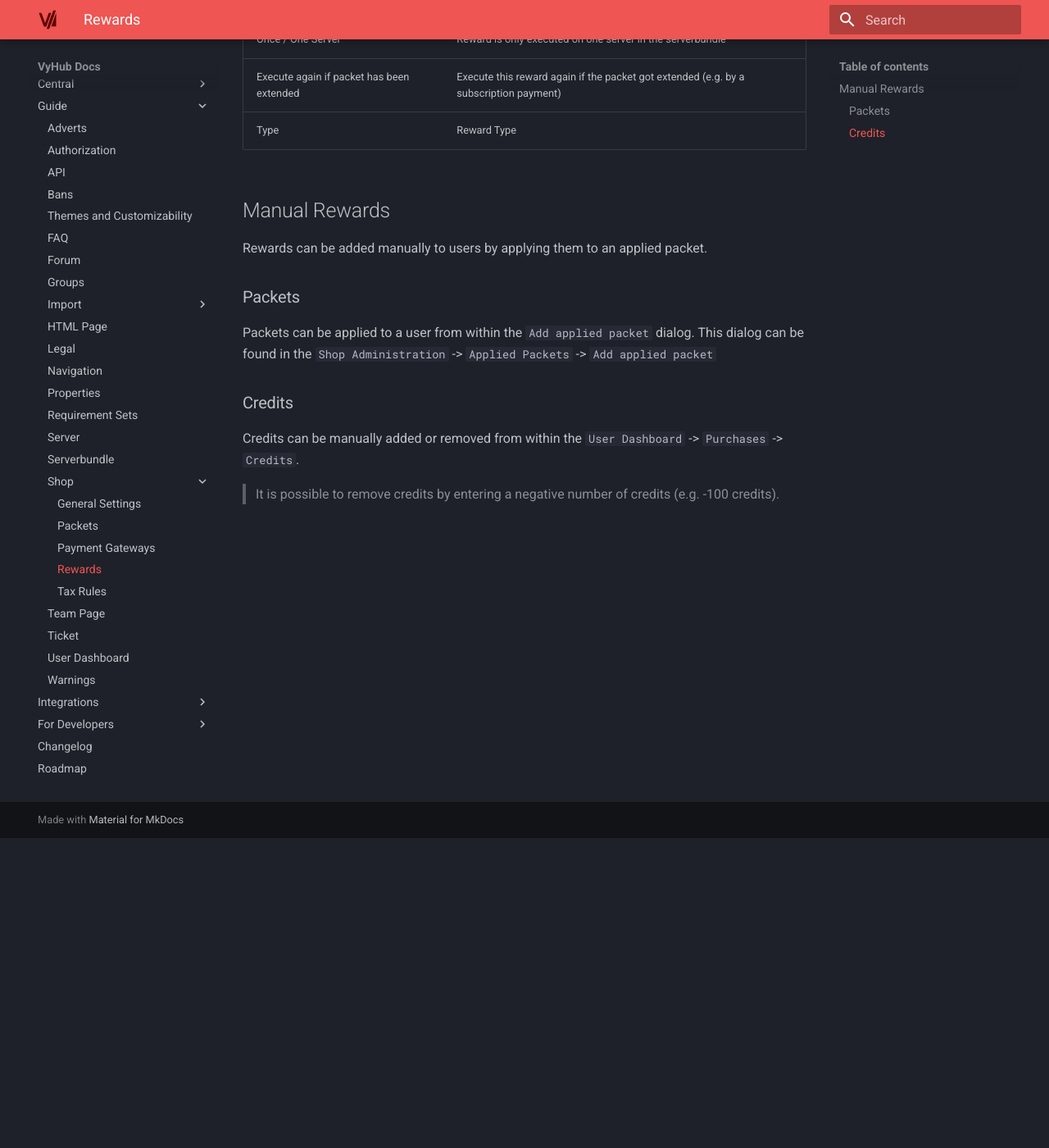
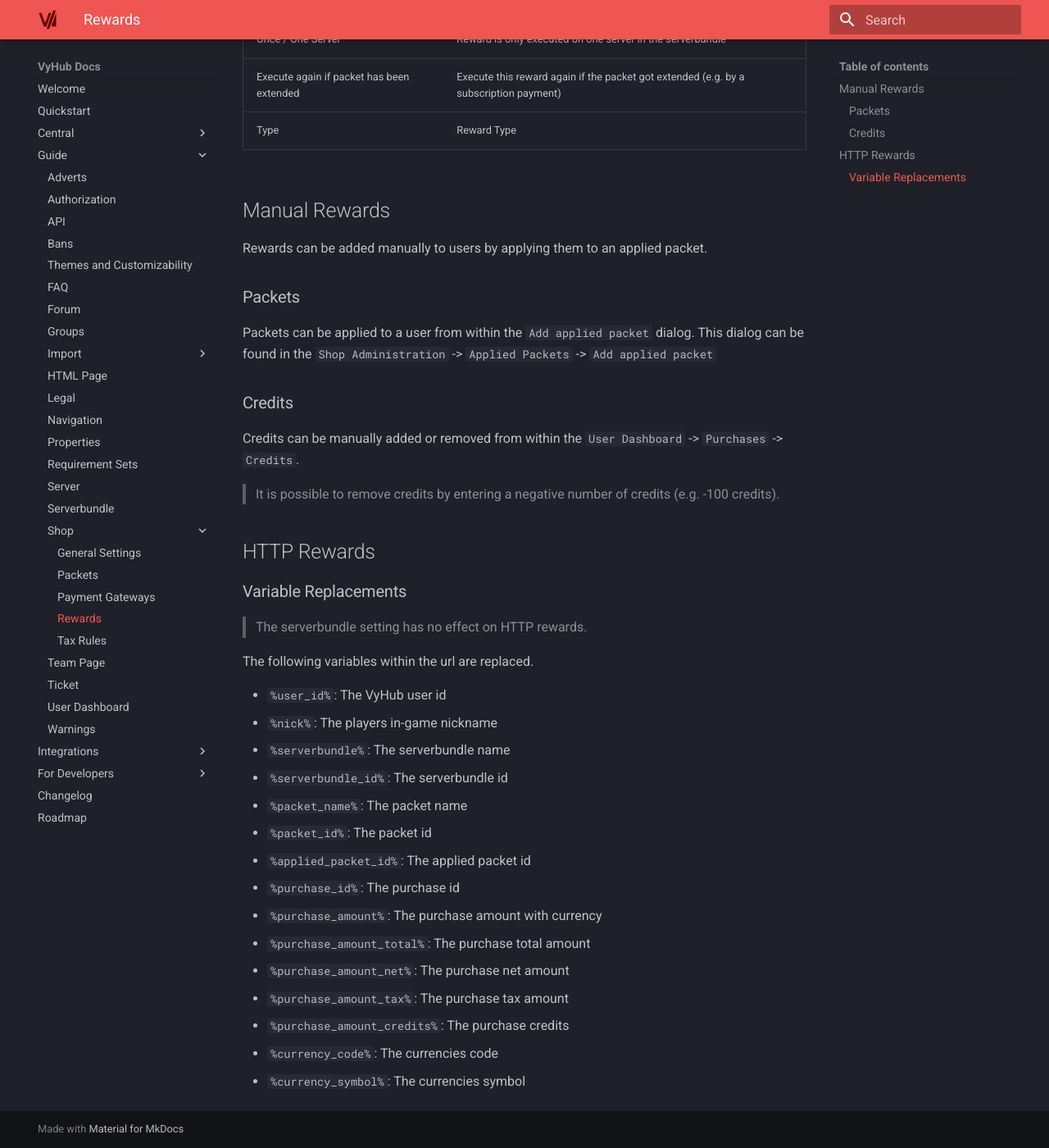
Before and after one commit to nyx-project/vyhub-documentation, an MkDocs documentation site: the page built from docs/guide/shop/reward.md, in a window 1280 px wide and 1400 px high, scrolled down 378 px. Shown: the whole window at 82% size. Built offline with MkDocs 1.6.1 and Material for MkDocs 9.7.7, drawn with Linux system fonts in a browser that asks for light colours; the version menu is left out.

Commit message:
Add 1.5.10 changelog and http rewards docs

```diff
--- a/docs/guide/shop/reward.md
+++ b/docs/guide/shop/reward.md
@@ -22,3 +22,27 @@
 Credits can be manually added or removed from within the `User Dashboard` -> `Purchases` -> `Credits`.
 
 > It is possible to remove credits by entering a negative number of credits (e.g. -100 credits).
+
+## HTTP Rewards
+
+### Variable Replacements
+
+> The serverbundle setting has no effect on HTTP rewards.
+
+The following variables within the url are replaced.
+
+- `%user_id%`: The VyHub user id
+- `%nick%`: The players in-game nickname
+- `%serverbundle%`: The serverbundle name
+- `%serverbundle_id%`: The serverbundle id
+- `%packet_name%`: The packet name
+- `%packet_id%`: The packet id
+- `%applied_packet_id%`: The applied packet id
+- `%purchase_id%`: The purchase id
+- `%purchase_amount%`: The purchase amount with currency
+- `%purchase_amount_total%`: The purchase total amount
+- `%purchase_amount_net%`: The purchase net amount
+- `%purchase_amount_tax%`: The purchase tax amount
+- `%purchase_amount_credits%`: The purchase credits
+- `%currency_code%`: The currencies code
+- `%currency_symbol%`: The currencies symbol
```
Also changed, not shown: docs/changelog.md (+13 -0 lines).
